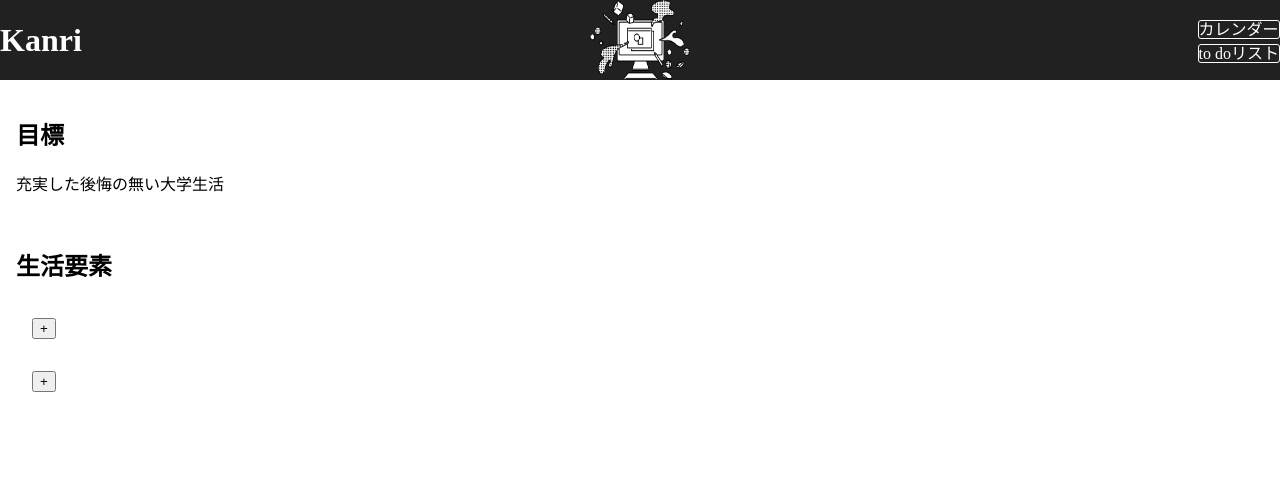
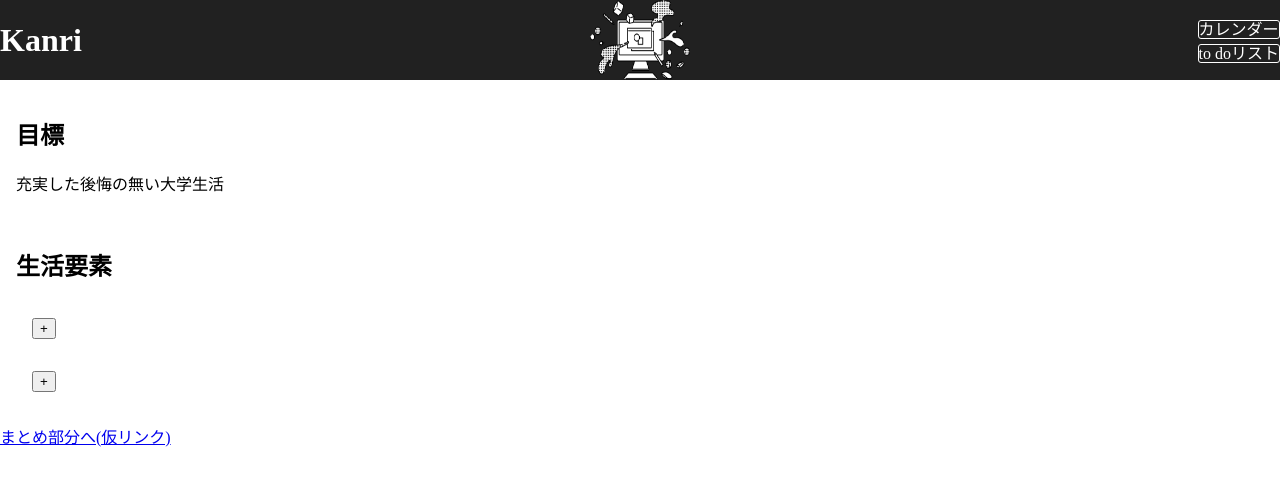
Before and after one commit to S-Tanaka-ui/kanri, a plain HTML site: page index.html in a window 1280 px wide. Drawn offline with Linux system fonts and the light colour scheme.

Commit message:
仮のリンクを一時的に作成

```diff
--- a/index.html
+++ b/index.html
@@ -39,6 +39,8 @@
         </section>
     </main>
 
+    <a href="achievements.html">まとめ部分へ(仮リンク)</a>
+
     <script src="js/index.js"></script>
 </body>
 </html>
```
